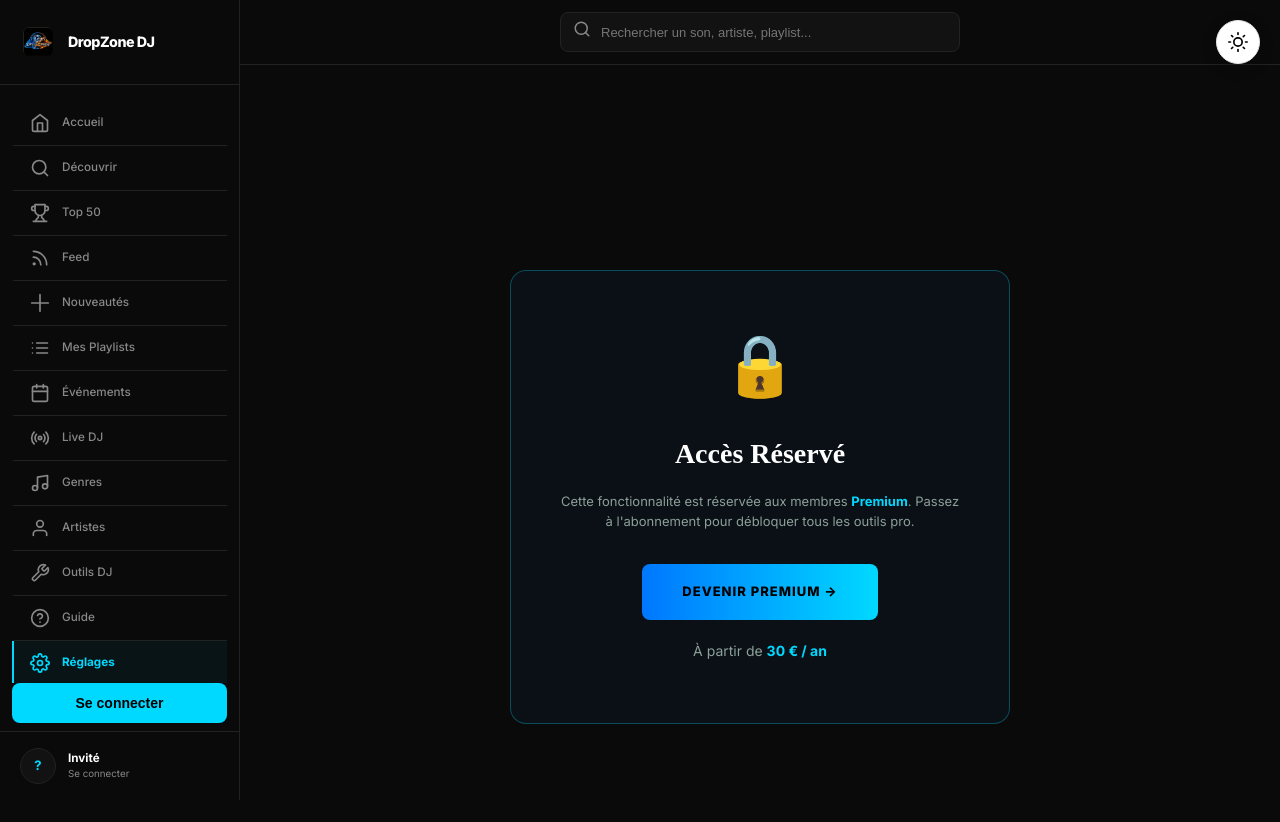
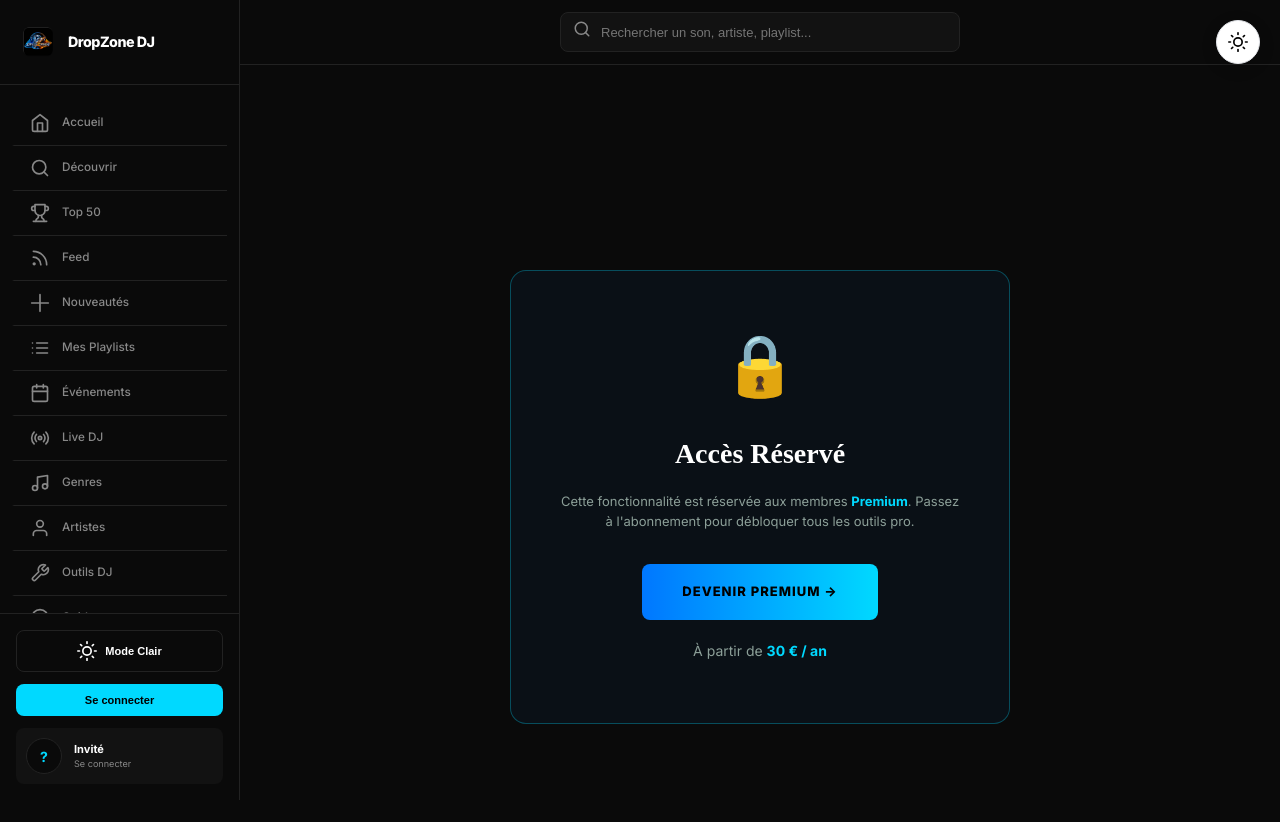
Before and after one commit to Levon-Dinato/waveforge-pro, a React (Vite) app: page /settings in a window 1280 px wide. Shown: the top 822 px of the page. Built offline with nearby package versions, Linux system fonts and the light colour scheme; what @tensorflow/tfjs would draw is missing.

Commit message:
Fix splitter notes, redesign Studio pro et mise a jour production

```diff
--- a/src/layouts/MainLayout.tsx
+++ b/src/layouts/MainLayout.tsx
@@ -55,7 +55,6 @@ const MOBILE_NAV = [
 ];
 
 export const MainLayout: React.FC = () => {
-  // ✅ Ajout de signOut ici
   const { user, profile, refreshProfile, isAdmin, signOut } = useAuth();
   const { currentTrack, isPlaying, togglePlay, stop } = usePlayer();
   const isMobile = useIsMobile(768);
@@ -86,7 +85,6 @@ export const MainLayout: React.FC = () => {
   const displayName = profile?.username || user?.email?.split('@')[0] || 'Artiste';
   const avatarUrl = profile?.avatar_url;
 
-  // ✅ Fonction pour gérer le clic sur le bouton de connexion/déconnexion
   const handleAuthClick = async () => {
     if (user) {
       await signOut();
@@ -136,7 +134,6 @@ export const MainLayout: React.FC = () => {
           </Link>
 
           <div style={{ display: 'flex', gap: 12, alignItems: 'center' }}>
-            {/* ✅ Bouton de connexion/déconnexion ajouté sur mobile */}
             {user ? (
               <button onClick={handleAuthClick} style={{ background: 'transparent', border: 'none', color: '#ff5c5c', fontWeight: 700, fontSize: 13, cursor: 'pointer' }}>
                 Déconnexion
@@ -151,7 +148,6 @@ export const MainLayout: React.FC = () => {
               {isDark ? Icons.sun : Icons.moon}
             </button>
 
-            {/* ✅ Lien profil sécurisé : ne s'affiche que si connecté */}
             {user && (
               <Link to={`/profil/${user.id}`} className="avatar-circle" style={{ width: 34, height: 34, overflow: 'hidden', background: colors.hoverBg, border: `1px solid ${colors.border}`, display: 'flex', alignItems: 'center', justifyContent: 'center', color: '#00d9ff', fontWeight: 700, fontSize: 13, textDecoration: 'none' }}>
                 {avatarUrl ? <img src={avatarUrl} alt="" style={{ width: '100%', height: '100%', objectFit: 'cover' }} /> : displayName.charAt(0).toUpperCase()}
@@ -195,11 +191,14 @@ export const MainLayout: React.FC = () => {
       <ThemeToggleButton />
 
       <aside style={{ width: 240, background: colors.bg, borderRight: `1px solid ${colors.border}`, display: 'flex', flexDirection: 'column', position: 'fixed', top: 0, left: 0, bottom: 0, zIndex: 50, transition: 'background 0.3s ease, border-color 0.3s ease' }}>
-        <div style={{ padding: '24px 20px', borderBottom: `1px solid ${colors.border}`, display: 'flex', alignItems: 'center', gap: 12 }}>
+
+        {/* LOGO */}
+        <div style={{ padding: '24px 20px', borderBottom: `1px solid ${colors.border}`, display: 'flex', alignItems: 'center', gap: 12, flexShrink: 0 }}>
           <img src="/icons/icon-192.png" alt="DropZone DJ" style={{ width: 36, height: 36, objectFit: 'contain', borderRadius: 8 }} />
           <span style={{ fontWeight: 800, fontSize: '1.1rem', letterSpacing: '-0.5px', color: colors.textMain }}>DropZone DJ</span>
         </div>
 
+        {/* MENU SCROLLABLE */}
         <nav style={{ flex: 1, padding: '16px 12px', display: 'flex', flexDirection: 'column', overflowY: 'auto' }}>
           {NAV_ITEMS.map(item => {
             const isActive = item.exact ? location.pathname === item.path : location.pathname.startsWith(item.path);
@@ -213,34 +212,41 @@ export const MainLayout: React.FC = () => {
               </NavLink>
             );
           })}
+        </nav>
 
-          <button onClick={toggleTheme} style={{ display: 'flex', alignItems: 'center', gap: 12, padding: '12px 16px', marginTop: 16, border: `1px solid ${colors.border}`, borderRadius: 8, background: 'transparent', color: colors.textMain, cursor: 'pointer', fontWeight: 600, fontSize: '0.9rem', transition: 'all 0.2s' }}>
+        {/* ZONE FIXE EN BAS (Boutons + Profil) */}
+        <div style={{ padding: '16px', borderTop: `1px solid ${colors.border}`, display: 'flex', flexDirection: 'column', gap: '12px', flexShrink: 0 }}>
+
+          {/* Bouton Thème */}
+          <button onClick={toggleTheme} style={{ display: 'flex', alignItems: 'center', justifyContent: 'center', gap: 8, padding: '10px 12px', border: `1px solid ${colors.border}`, borderRadius: 8, background: 'transparent', color: colors.textMain, cursor: 'pointer', fontWeight: 600, fontSize: '0.85rem', transition: 'all 0.2s' }}>
              {isDark ? Icons.sun : Icons.moon}
              {isDark ? 'Mode Clair' : 'Mode Sombre'}
           </button>
 
+          {/* Bouton Admin */}
           {isAdmin && (
-            <NavLink to="/admin" style={{ display: 'flex', alignItems: 'center', gap: 12, padding: '12px 16px', textDecoration: 'none', color: '#ff4444', background: 'rgba(255, 68, 68, 0.05)', fontWeight: 700, fontSize: '0.9rem', marginTop: 16, border: '1px solid rgba(255, 68, 68, 0.2)', borderRadius: 8 }}>
-              <span style={{ display: 'flex' }}>{Icons.admin}</span>
+            <NavLink to="/admin" style={{ display: 'flex', alignItems: 'center', justifyContent: 'center', gap: 8, padding: '10px 12px', textDecoration: 'none', color: '#ff4444', background: 'rgba(255, 68, 68, 0.05)', fontWeight: 700, fontSize: '0.85rem', border: '1px solid rgba(255, 68, 68, 0.2)', borderRadius: 8, transition: 'all 0.2s' }}
+              onMouseEnter={(e) => e.currentTarget.style.background = 'rgba(255, 68, 68, 0.1)'}
+              onMouseLeave={(e) => e.currentTarget.style.background = 'rgba(255, 68, 68, 0.05)'}
+            >
+              {Icons.admin}
               Panel Admin
             </NavLink>
           )}
-        </nav>
 
-        {/* ✅ BOUTON CONNEXION / DÉCONNEXION AJOUTÉ ICI */}
-        <div style={{ padding: '0 12px', marginBottom: '8px' }}>
+          {/* Bouton Connexion / Déconnexion */}
           <button
             onClick={handleAuthClick}
             style={{
-              width: '100%', padding: '12px',
-              background: user ? 'rgba(255, 92, 92, 0.1)' : '#00d9ff',
+              width: '100%', padding: '10px',
+              background: user ? 'transparent' : '#00d9ff',
               color: user ? '#ff5c5c' : '#000',
-              border: user ? '1px solid #ff5c5c' : 'none',
-              borderRadius: '8px', fontWeight: 800, fontSize: '14px',
+              border: user ? '1px solid rgba(255, 92, 92, 0.5)' : 'none',
+              borderRadius: '8px', fontWeight: 700, fontSize: '0.85rem',
               cursor: 'pointer', display: 'flex', alignItems: 'center', justifyContent: 'center', gap: '8px', transition: 'all 0.2s'
             }}
-            onMouseEnter={(e) => { if (user) e.currentTarget.style.background = 'rgba(255, 92, 92, 0.2)'; }}
-            onMouseLeave={(e) => { if (user) e.currentTarget.style.background = 'rgba(255, 92, 92, 0.1)'; }}
+            onMouseEnter={(e) => { if (user) e.currentTarget.style.background = 'rgba(255, 92, 92, 0.1)'; }}
+            onMouseLeave={(e) => { if (user) e.currentTarget.style.background = 'transparent'; }}
           >
             {user ? (
               <>{Icons.logout} Déconnexion</>
@@ -248,18 +254,18 @@ export const MainLayout: React.FC = () => {
               'Se connecter'
             )}
           </button>
+
+          {/* Profil Utilisateur */}
+          <Link to={user ? `/profil/${user.id}` : '/auth'} style={{ display: 'flex', alignItems: 'center', gap: 12, padding: '10px', borderRadius: 8, textDecoration: 'none', color: colors.textMain, background: colors.hoverBg }} onMouseEnter={(e) => e.currentTarget.style.filter = 'brightness(0.95)'} onMouseLeave={(e) => e.currentTarget.style.filter = 'none'}>
+            <div style={{ width: 36, height: 36, borderRadius: '50%', background: colors.bg, overflow: 'hidden', display: 'flex', alignItems: 'center', justifyContent: 'center', color: '#00d9ff', fontWeight: 700, fontSize: 14, border: `1px solid ${colors.border}`, flexShrink: 0 }}>
+              {avatarUrl ? <img src={avatarUrl} alt="" style={{ width: '100%', height: '100%', objectFit: 'cover' }} /> : (user ? displayName.charAt(0).toUpperCase() : '?')}
+            </div>
+            <div style={{ flex: 1, minWidth: 0 }}>
+               <div style={{ fontSize: '0.85rem', fontWeight: 700, whiteSpace: 'nowrap', overflow: 'hidden', textOverflow: 'ellipsis', color: colors.textMain }}>{user ? displayName : 'Invité'}</div>
+               <div style={{ fontSize: '0.7rem', color: colors.textMuted }}>{user ? 'Voir mon profil' : 'Se connecter'}</div>
+            </div>
+          </Link>
         </div>
-
-        {/* ✅ LIEN PROFIL SÉCURISÉ */}
-        <Link to={user ? `/profil/${user.id}` : '/auth'} style={{ padding: '16px 20px', borderTop: `1px solid ${colors.border}`, display: 'flex', alignItems: 'center', gap: 12, textDecoration: 'none', color: colors.textMain }} onMouseEnter={(e) => e.currentTarget.style.background = colors.hoverBg} onMouseLeave={(e) => e.currentTarget.style.background = 'transparent'}>
-          <div style={{ width: 36, height: 36, borderRadius: '50%', background: colors.hoverBg, overflow: 'hidden', display: 'flex', alignItems: 'center', justifyContent: 'center', color: '#00d9ff', fontWeight: 700, fontSize: 13, border: `1px solid ${colors.border}` }}>
-            {avatarUrl ? <img src={avatarUrl} alt="" style={{ width: '100%', height: '100%', objectFit: 'cover' }} /> : (user ? displayName.charAt(0).toUpperCase() : '?')}
-          </div>
-          <div style={{ flex: 1, minWidth: 0 }}>
-             <div style={{ fontSize: '0.9rem', fontWeight: 700, whiteSpace: 'nowrap', overflow: 'hidden', textOverflow: 'ellipsis' }}>{user ? displayName : 'Invité'}</div>
-             <div style={{ fontSize: '0.75rem', color: colors.textMuted }}>{user ? 'Voir mon profil' : 'Se connecter'}</div>
-          </div>
-        </Link>
       </aside>
 
       <div style={{ flex: 1, marginLeft: 240, display: 'flex', flexDirection: 'column', minHeight: '100vh', paddingBottom: currentTrack ? 100 : 0 }}>
```
